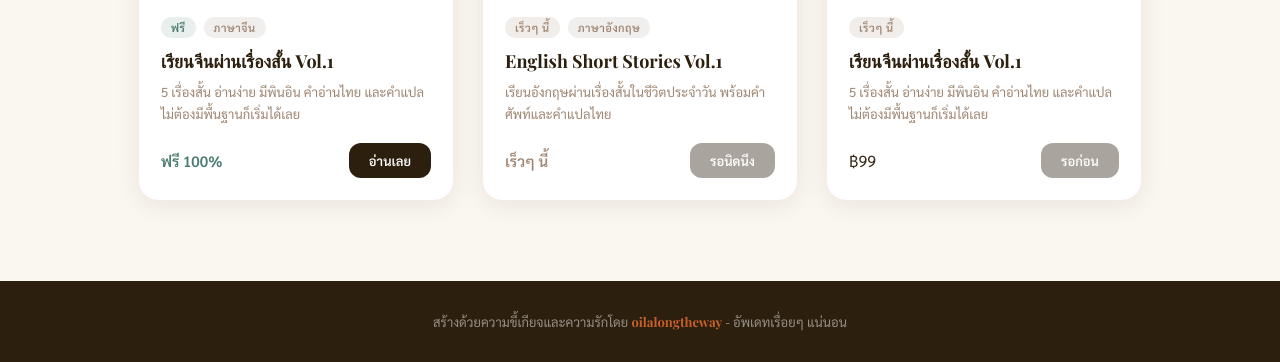
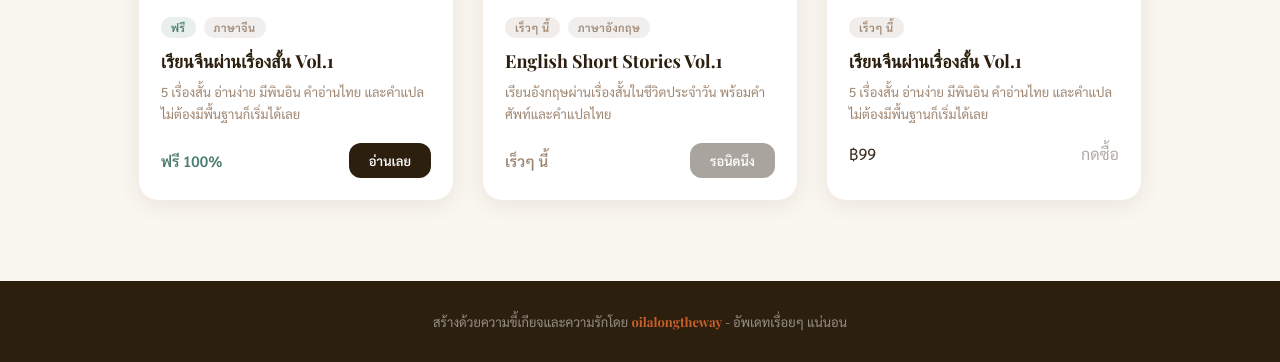
Before and after one commit to oilalongtheway/oilalongtheway, a plain HTML site: page EbookCollection.html in a window 1280 px wide. Shown: the part 817-1179 px from the top of the page. Drawn offline with nearby package versions, Linux system fonts and the light colour scheme; a web font is replaced by a local one.

Commit message:
Update EbookCollection.html

```diff
--- a/EbookCollection.html
+++ b/EbookCollection.html
@@ -550,7 +550,7 @@ footer strong {
         <div class="card-desc">5 เรื่องสั้น อ่านง่าย มีพินอิน คำอ่านไทย และคำแปล ไม่ต้องมีพื้นฐานก็เริ่มได้เลย</div>
         <div class="card-footer">
           <span class="product price">฿99</span>
-          <span class="btn-get btn-free" style="opacity:0.4;">รอก่อน</span>
+          <span class="btn-buy" style="opacity:0.4;">กดซื้อ</span>
         </div>
       </div>
     </div>
```
